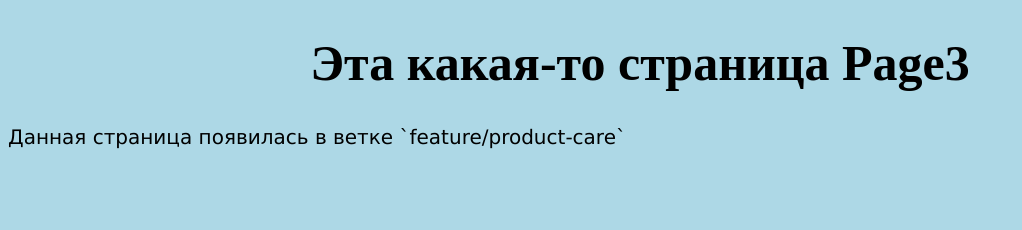
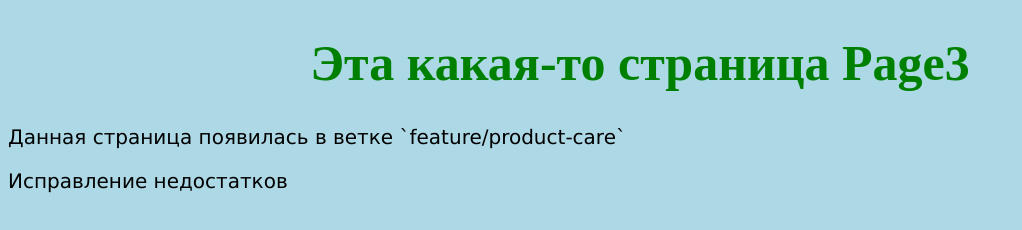
Before and after one commit to abLerning/first_project, a plain HTML site: page web_page/page3.html in a window 1280 px wide. Shown: the whole page, without its empty margins (0-1022 px from the left). Drawn offline with Linux system fonts and the light colour scheme.

Commit message:
Исправление ошибки по п.3.5

```diff
--- a/css/styles.css
+++ b/css/styles.css
@@ -2,7 +2,7 @@ body {
 	background-color: lightblue;
 }
 h1,  h2 {
-	color: black;
+	color: green;
 	text-align: center;
 }
 p {
--- a/web_page/page3.html
+++ b/web_page/page3.html
@@ -9,6 +9,6 @@
 <body>
 	<h1>Эта какая-то страница Page3</h1>
 	<p>Данная страница появилась в ветке `feature/product-care`</p>
-
+	<p>Исправление недостатков</p>
 </body>
 </html>
```
Also changed, not shown: web_page/page3.htm (deleted).
